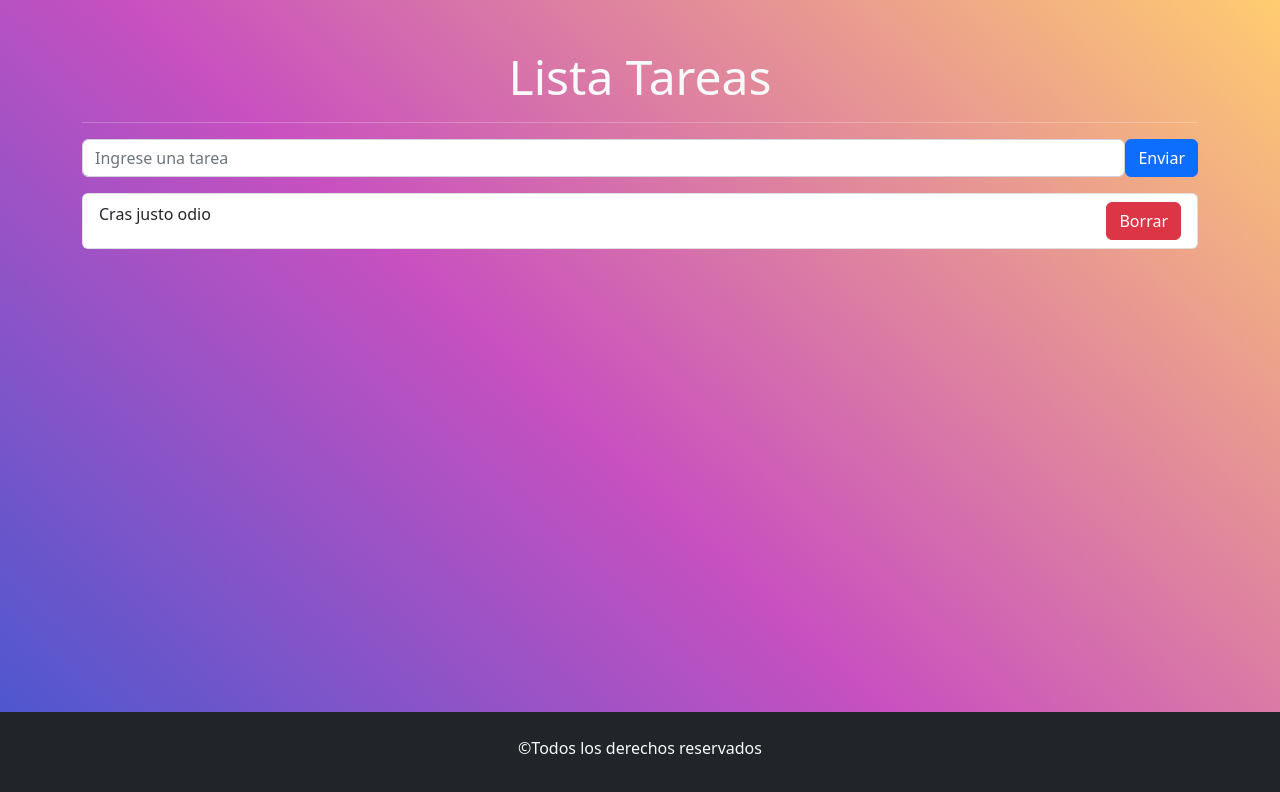
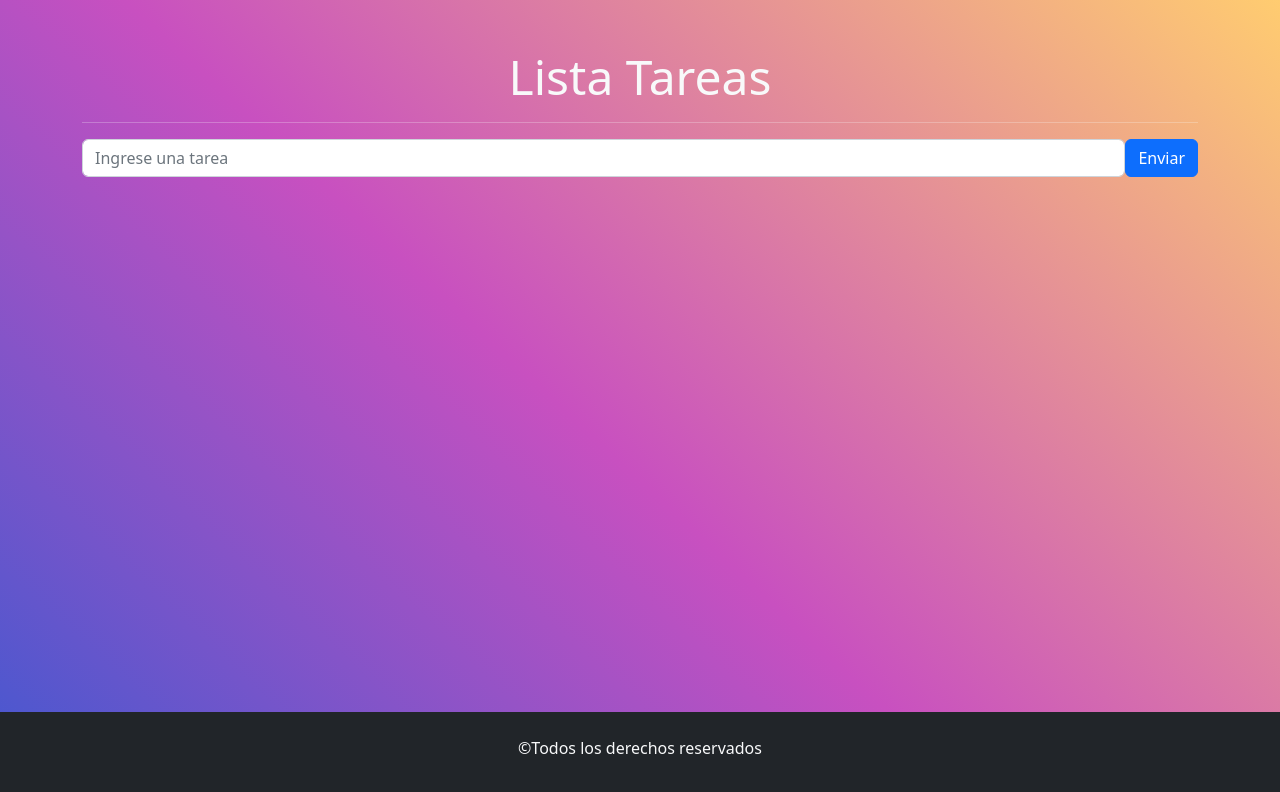
Before and after one commit to teoMunoz99/tp1-react-eje5, a React (Vite) app: page / in a window 1280 px wide. Shown: the top 792 px of the page. Built offline with nearby package versions, Linux system fonts and the light colour scheme.

Commit message:
borramos una tarea

```diff
--- a/src/components/Formulario.jsx
+++ b/src/components/Formulario.jsx
@@ -1,13 +1,26 @@
 import { Form, Button } from "react-bootstrap";
 import ListaTareas from "./ListaTareas";
 import { useState } from "react";
+import ItemTarea from "./ItemTarea";
 
 const Formulario = () => {
   const [tarea, setTarea] = useState("");
   const [lista, setLista] = useState([]);
+
+  const handleSubmit = (e) =>{
+    e.preventDefault();
+    setLista([...lista, tarea]);
+    setTarea("");
+  }
+
+  const borrarTarea = (nombreTarea) =>{
+    let arregloFiltrado = lista.filter((itemTarea)=> itemTarea !== nombreTarea);
+    setLista(arregloFiltrado);
+  }
+
   return (
     <section>
-      <Form>
+      <Form onSubmit={handleSubmit}>
         <Form.Group className="mb-3 d-flex" controlId="tarea">
           <Form.Control type="text" placeholder="Ingrese una tarea"
           onChange={(e) => setTarea(e.target.value)}
@@ -18,7 +31,7 @@ const Formulario = () => {
           </Button>
         </Form.Group>
       </Form>
-      <ListaTareas></ListaTareas>
+      <ListaTareas lista={lista} borrarTarea={borrarTarea}></ListaTareas>
     </section>
   );
 };
--- a/src/components/ItemTarea.jsx
+++ b/src/components/ItemTarea.jsx
@@ -1,10 +1,10 @@
 import { Button, ListGroup } from "react-bootstrap";
 
-const ItemTarea = () => {
+const ItemTarea = ({tarea, borrarTarea}) => {
     return (
         <ListGroup.Item className="d-flex justify-content-between">
-            Cras justo odio
-            <Button variant="danger">Borrar</Button>
+            {tarea}
+            <Button variant="danger" onClick={ () => borrarTarea(tarea)}>Borrar</Button>
         </ListGroup.Item>
     );
 };
--- a/src/components/ListaTareas.jsx
+++ b/src/components/ListaTareas.jsx
@@ -1,10 +1,12 @@
 import { ListGroup } from "react-bootstrap";
 import ItemTarea from "./ItemTarea";
 
-const ListaTareas = () => {
+const ListaTareas = ({lista, borrarTarea}) => {
   return (
     <ListGroup>
-        <ItemTarea></ItemTarea>
+      {
+        lista.map((tarea, indice)=> <ItemTarea key={indice} tarea={tarea} borrarTarea={borrarTarea}></ItemTarea>)
+      }
     </ListGroup>
   );
 };
```
